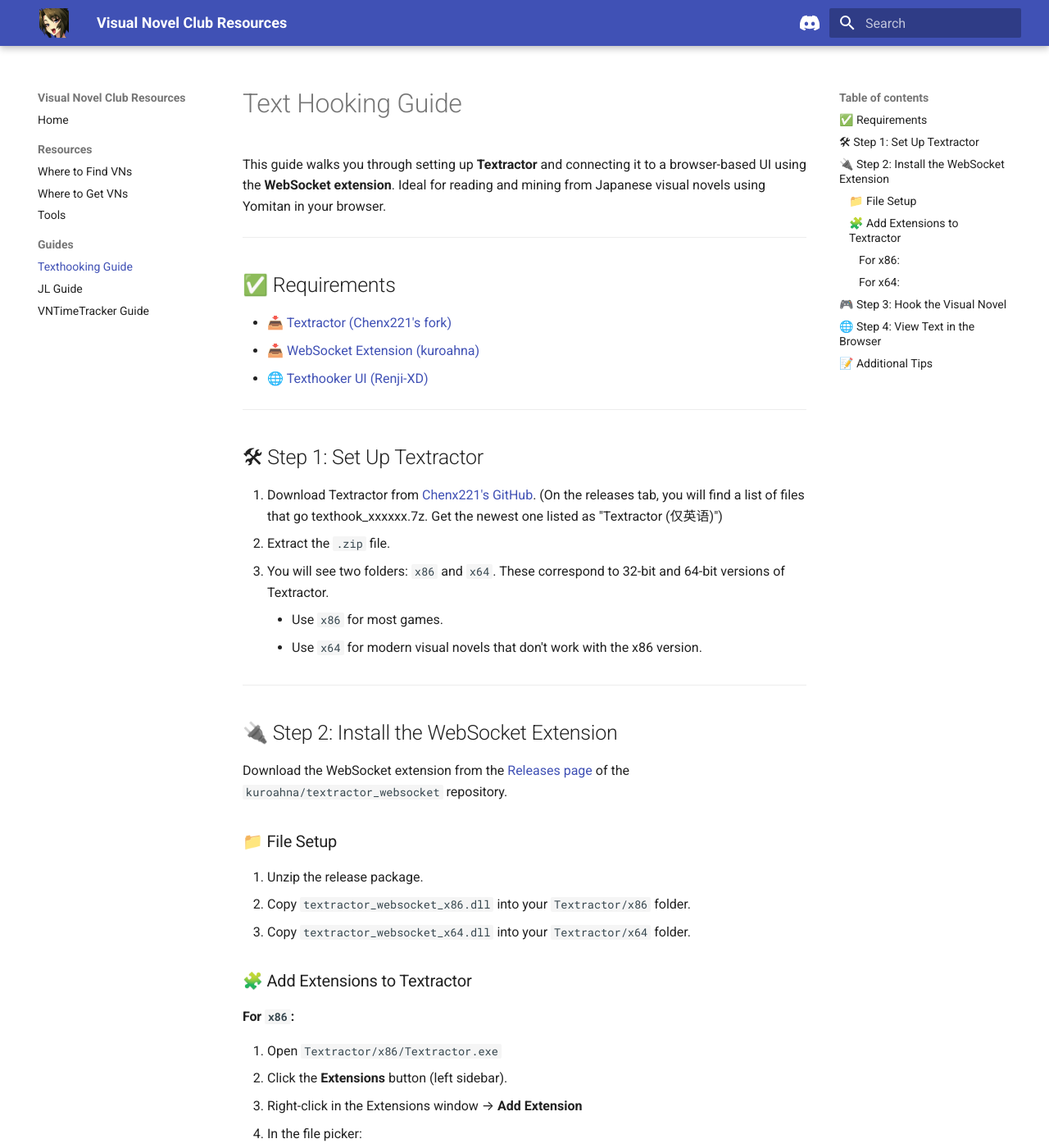
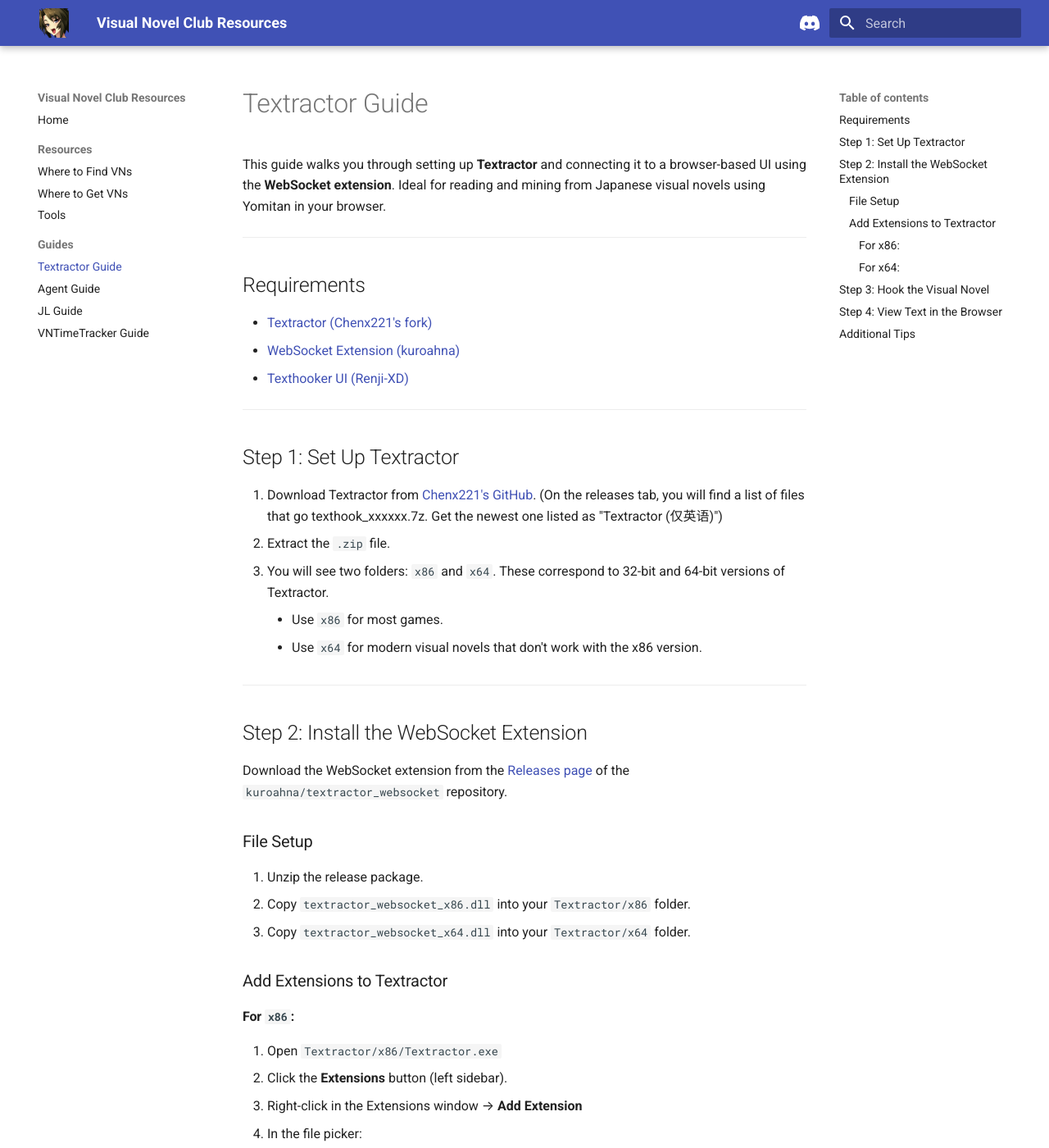
Before and after one commit to drinosaret/vn-club-resources, an MkDocs documentation site: the page built from docs/textractor-guide.md, in a window 1280 px wide and 1400 px high. Shown: the whole window at 82% size. Built offline with MkDocs 1.6.1 and Material for MkDocs 9.7.7, drawn with Linux system fonts in a browser that asks for light colours; some of the changed text lies outside the part shown.

Commit message:
Added agent guide, Textractor guide changes

```diff
--- a/docs/texthooking-guide.md
+++ b/docs/textractor-guide.md
@@ -1,18 +1,18 @@
-# Text Hooking Guide
+# Textractor Guide
 
 This guide walks you through setting up **Textractor** and connecting it to a browser-based UI using the **WebSocket extension**. Ideal for reading and mining from Japanese visual novels using Yomitan in your browser.
 
 ---
 
-## ✅ Requirements
+## Requirements
 
-- 📥 [Textractor (Chenx221's fork)](https://github.com/Chenx221/Textractor)
-- 📥 [WebSocket Extension (kuroahna)](https://github.com/kuroahna/textractor_websocket)
-- 🌐 [Texthooker UI (Renji-XD)](https://renji-xd.github.io/texthooker-ui/)
+- [Textractor (Chenx221's fork)](https://github.com/Chenx221/Textractor)
+- [WebSocket Extension (kuroahna)](https://github.com/kuroahna/textractor_websocket)
+- [Texthooker UI (Renji-XD)](https://renji-xd.github.io/texthooker-ui/)
 
 ---
 
-## 🛠 Step 1: Set Up Textractor
+## Step 1: Set Up Textractor
 
 1. Download Textractor from [Chenx221's GitHub](https://github.com/Chenx221/Textractor). (On the releases tab, you will find a list of files that go texthook_xxxxxx.7z. Get the newest one listed as "Textractor (仅英语)")
 2. Extract the `.zip` file.
@@ -22,17 +22,17 @@
 
 ---
 
-## 🔌 Step 2: Install the WebSocket Extension
+## Step 2: Install the WebSocket Extension
 
 Download the WebSocket extension from the [Releases page](https://github.com/kuroahna/textractor_websocket/releases) of the `kuroahna/textractor_websocket` repository.
 
-### 📁 File Setup
+### File Setup
 
 1. Unzip the release package.
 2. Copy `textractor_websocket_x86.dll` into your `Textractor/x86` folder.
 3. Copy `textractor_websocket_x64.dll` into your `Textractor/x64` folder.
 
-### 🧩 Add Extensions to Textractor
+### Add Extensions to Textractor
 
 #### For `x86`:
 
@@ -55,7 +55,7 @@
 
 ---
 
-## 🎮 Step 3: Hook the Visual Novel
+## Step 3: Hook the Visual Novel
 
 1. Launch your visual novel and get to a point where you can start loading text.
 2. Open the matching version of **Textractor** (`x86` or `x64`) based on your game.
@@ -74,7 +74,7 @@
 
 ---
 
-## 🌐 Step 4: View Text in the Browser
+## Step 4: View Text in the Browser
 
 1. Open [Renji-XD’s Texthooker UI](https://renji-xd.github.io/texthooker-ui/) in your browser. If the WebSocket is working, the colored icon in the top right should be green. If it's still red, trying clicking on it to reconnect.
 2. Click the **Start** button in the top-right corner. (Or enable "Allow new Line during Pause" and "Autostart Timer by Line during Pause" in the settings.)
@@ -90,7 +90,7 @@
 
 ---
 
-## 📝 Additional Tips
+## Additional Tips
 
 - Keep both `x86` and `x64` folders ready — the version depends on the VN.
 - Some games may not hook correctly if you set Textractor to automatically use a saved hook. Try restarting the game or clicking "Forget game".
--- a/mkdocs.yml
+++ b/mkdocs.yml
@@ -34,7 +34,8 @@
       - Where to Get VNs: sources.md
       - Tools: tools.md
   - Guides:
-      - Texthooking Guide: texthooking-guide.md
+      - Textractor Guide: textractor-guide.md
+      - Agent Guide: agent-guide.md
       - JL Guide: jl-guide.md
       - VNTimeTracker Guide: VNTimeTracker-guide.md
 
```
Also changed, not shown: docs/agent-guide.md (added, +76 -0 lines), docs/jl-guide.md (+1 -1 lines), docs/tools.md (+1 -1 lines), docs/assets/agent1.png (added), docs/assets/agent2.png (added), docs/assets/agent3.png (added), docs/assets/agent4.png (added), docs/assets/agent5.png (added).
